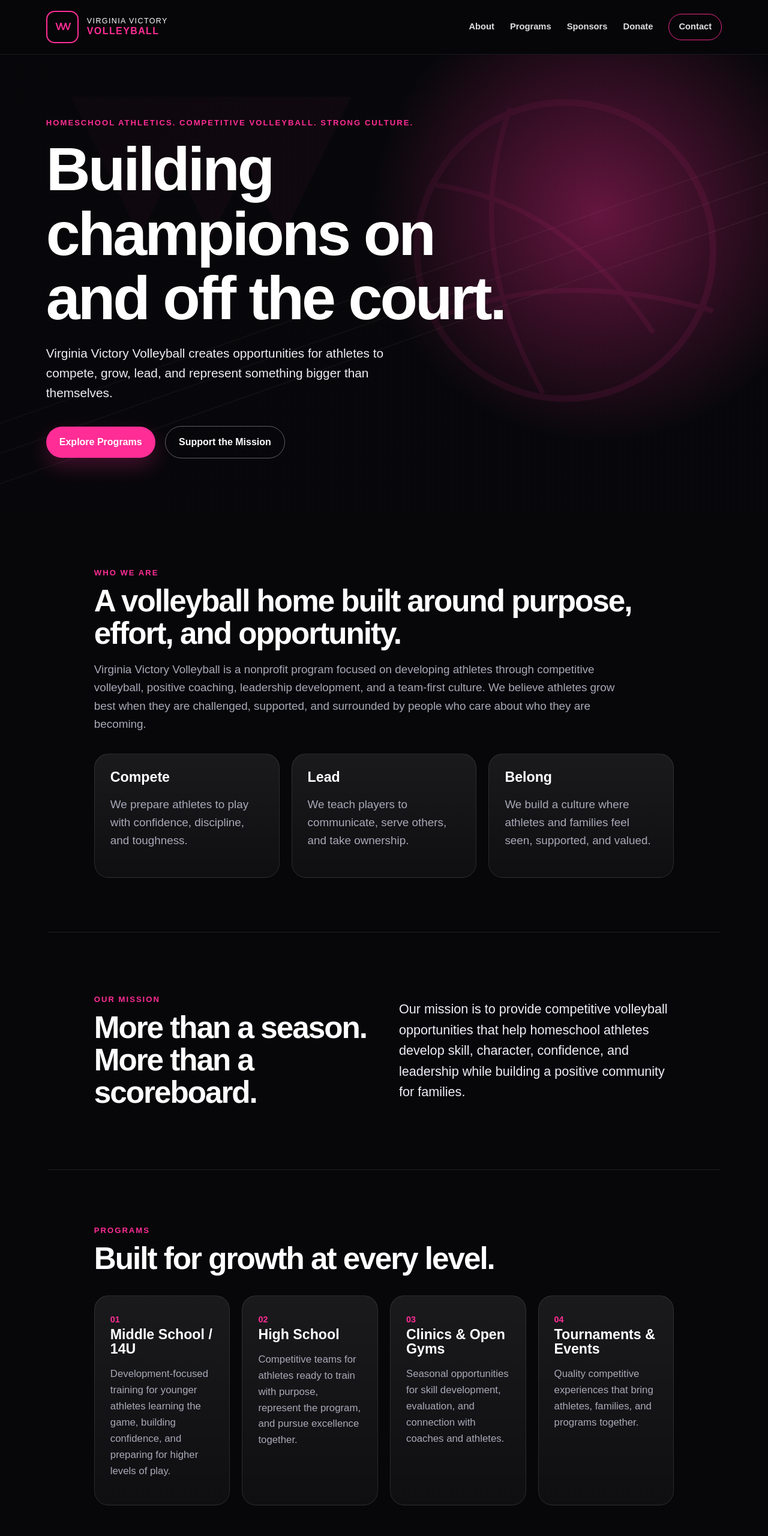
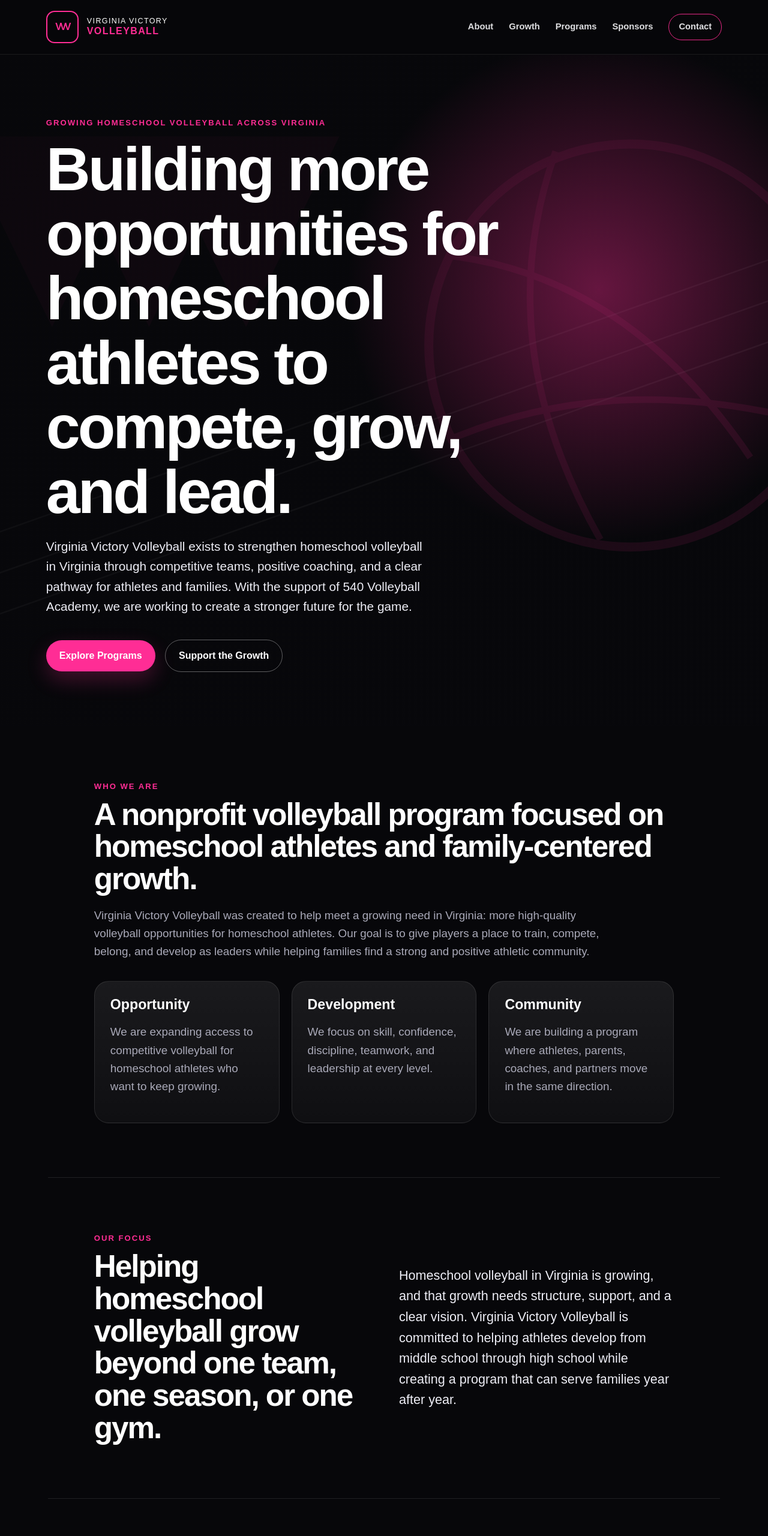
Before and after one commit to vavictoryvolleyball/website, a plain HTML site: page index.html in a window 1280 px wide. Shown: the top 2560 px of the page at 60% size. Drawn offline with Linux system fonts and the light colour scheme; files whose address does not match are found by name.

Commit message:
Add files via upload

```diff
--- a/index.html
+++ b/index.html
@@ -4,7 +4,7 @@
   <meta charset="UTF-8" />
   <meta name="viewport" content="width=device-width, initial-scale=1.0" />
   <title>Virginia Victory Volleyball</title>
-  <meta name="description" content="Virginia Victory Volleyball builds confident athletes and strong leaders through competitive volleyball, positive culture, and opportunity." />
+  <meta name="description" content="Virginia Victory Volleyball is helping grow homeschool volleyball in Virginia through competitive opportunities, strong culture, and support from 540 Volleyball Academy." />
   <link rel="stylesheet" href="styles.css" />
 </head>
 <body>
@@ -16,9 +16,9 @@
     <button class="nav-toggle" aria-label="Toggle navigation">☰</button>
     <nav class="site-nav">
       <a href="#about">About</a>
+      <a href="#growth">Growth</a>
       <a href="#programs">Programs</a>
       <a href="#sponsors">Sponsors</a>
-      <a href="#donate">Donate</a>
       <a href="#contact" class="nav-cta">Contact</a>
     </nav>
   </header>
@@ -27,84 +27,92 @@
     <section class="hero">
       <div class="hero-overlay"></div>
       <div class="hero-content">
-        <p class="eyebrow">Homeschool athletics. Competitive volleyball. Strong culture.</p>
-        <h1>Building champions on and off the court.</h1>
-        <p class="hero-copy">Virginia Victory Volleyball creates opportunities for athletes to compete, grow, lead, and represent something bigger than themselves.</p>
+        <p class="eyebrow">Growing homeschool volleyball across Virginia</p>
+        <h1>Building more opportunities for homeschool athletes to compete, grow, and lead.</h1>
+        <p class="hero-copy">Virginia Victory Volleyball exists to strengthen homeschool volleyball in Virginia through competitive teams, positive coaching, and a clear pathway for athletes and families. With the support of 540 Volleyball Academy, we are working to create a stronger future for the game.</p>
         <div class="hero-actions">
           <a href="#programs" class="btn btn-primary">Explore Programs</a>
-          <a href="#donate" class="btn btn-secondary">Support the Mission</a>
+          <a href="#sponsors" class="btn btn-secondary">Support the Growth</a>
         </div>
       </div>
     </section>
 
     <section class="section intro" id="about">
       <div class="section-kicker">Who We Are</div>
-      <h2>A volleyball home built around purpose, effort, and opportunity.</h2>
-      <p>Virginia Victory Volleyball is a nonprofit program focused on developing athletes through competitive volleyball, positive coaching, leadership development, and a team-first culture. We believe athletes grow best when they are challenged, supported, and surrounded by people who care about who they are becoming.</p>
+      <h2>A nonprofit volleyball program focused on homeschool athletes and family-centered growth.</h2>
+      <p>Virginia Victory Volleyball was created to help meet a growing need in Virginia: more high-quality volleyball opportunities for homeschool athletes. Our goal is to give players a place to train, compete, belong, and develop as leaders while helping families find a strong and positive athletic community.</p>
       <div class="values-grid">
         <article>
-          <h3>Compete</h3>
-          <p>We prepare athletes to play with confidence, discipline, and toughness.</p>
+          <h3>Opportunity</h3>
+          <p>We are expanding access to competitive volleyball for homeschool athletes who want to keep growing.</p>
         </article>
         <article>
-          <h3>Lead</h3>
-          <p>We teach players to communicate, serve others, and take ownership.</p>
+          <h3>Development</h3>
+          <p>We focus on skill, confidence, discipline, teamwork, and leadership at every level.</p>
         </article>
         <article>
-          <h3>Belong</h3>
-          <p>We build a culture where athletes and families feel seen, supported, and valued.</p>
+          <h3>Community</h3>
+          <p>We are building a program where athletes, parents, coaches, and partners move in the same direction.</p>
         </article>
       </div>
     </section>
 
-    <section class="section split mission">
+    <section class="section split mission" id="growth">
       <div>
-        <div class="section-kicker">Our Mission</div>
-        <h2>More than a season. More than a scoreboard.</h2>
+        <div class="section-kicker">Our Focus</div>
+        <h2>Helping homeschool volleyball grow beyond one team, one season, or one gym.</h2>
       </div>
-      <p>Our mission is to provide competitive volleyball opportunities that help homeschool athletes develop skill, character, confidence, and leadership while building a positive community for families.</p>
+      <p>Homeschool volleyball in Virginia is growing, and that growth needs structure, support, and a clear vision. Virginia Victory Volleyball is committed to helping athletes develop from middle school through high school while creating a program that can serve families year after year.</p>
     </section>
 
     <section class="section programs" id="programs">
       <div class="section-kicker">Programs</div>
-      <h2>Built for growth at every level.</h2>
+      <h2>A pathway for athletes at every stage.</h2>
       <div class="card-grid">
         <article class="program-card">
           <span>01</span>
           <h3>Middle School / 14U</h3>
-          <p>Development-focused training for younger athletes learning the game, building confidence, and preparing for higher levels of play.</p>
+          <p>A development-focused entry point where younger athletes learn the game, build confidence, and prepare for higher levels of competition.</p>
         </article>
         <article class="program-card">
           <span>02</span>
-          <h3>High School</h3>
-          <p>Competitive teams for athletes ready to train with purpose, represent the program, and pursue excellence together.</p>
+          <h3>High School Volleyball</h3>
+          <p>Competitive teams for homeschool athletes ready to train with purpose, represent the program, and pursue excellence together.</p>
         </article>
         <article class="program-card">
           <span>03</span>
           <h3>Clinics & Open Gyms</h3>
-          <p>Seasonal opportunities for skill development, evaluation, and connection with coaches and athletes.</p>
+          <p>Training opportunities that help athletes improve skills, connect with coaches, and continue developing outside the regular season.</p>
         </article>
         <article class="program-card">
           <span>04</span>
           <h3>Tournaments & Events</h3>
-          <p>Quality competitive experiences that bring athletes, families, and programs together.</p>
+          <p>Competitive experiences that bring homeschool athletes, families, and programs together while raising the level of play in Virginia.</p>
         </article>
       </div>
     </section>
 
     <section class="section partner">
       <div class="partner-box">
-        <p class="eyebrow">Proud local partnership</p>
+        <p class="eyebrow">Supported by a strong local volleyball partner</p>
         <h2>Powered by 540 Volleyball Academy</h2>
-        <p>Virginia Victory Volleyball is proud to build a strong relationship with 540 Volleyball Academy as a practice, training, and match home for our athletes.</p>
+        <p>Virginia Victory Volleyball is proud to work with 540 Volleyball Academy as a key partner in training, facilities, and program growth. Their support helps provide athletes with a serious volleyball environment while giving homeschool families a stronger foundation for long-term success.</p>
       </div>
+    </section>
+
+    <section class="section split mission">
+      <div>
+        <div class="section-kicker">Why It Matters</div>
+        <h2>Growth requires more than registration numbers. It requires a culture.</h2>
+      </div>
+      <p>We want homeschool volleyball in Virginia to be known for strong coaching, disciplined teams, supportive families, and athletes who compete with confidence. Our program is built to help players grow on the court while learning habits that carry into school, work, family, and life.</p>
     </section>
 
     <section class="section sponsors" id="sponsors">
       <div>
         <div class="section-kicker">Sponsors</div>
-        <h2>Help us create opportunity.</h2>
-        <p>Sponsors help reduce costs for families, support uniforms and equipment, fund events, and expand access for athletes who want to compete.</p>
+        <h2>Help us expand access for more athletes.</h2>
+        <p>Sponsors and donors help reduce costs for families, support facility time, uniforms, equipment, clinics, tournaments, and future growth. Every contribution helps build a stronger homeschool volleyball pathway in Virginia.</p>
       </div>
       <a href="#contact" class="btn btn-primary">Become a Sponsor</a>
     </section>
@@ -112,8 +120,8 @@
     <section class="section donate" id="donate">
       <div class="donate-content">
         <div class="section-kicker">Support</div>
-        <h2>Your support helps athletes play, grow, and lead.</h2>
-        <p>We are building a program that puts athletes first. Donations and sponsorships directly support player development, facility costs, equipment, uniforms, and expanded opportunities for families.</p>
+        <h2>Your support helps build the future of homeschool volleyball.</h2>
+        <p>Virginia Victory Volleyball is building something bigger than a season. Donations and sponsorships help us serve more athletes, strengthen training opportunities, and create a sustainable program for homeschool families across Virginia.</p>
         <a href="#contact" class="btn btn-secondary">Ask About Giving</a>
       </div>
     </section>
@@ -132,7 +140,7 @@
 
   <footer class="site-footer">
     <p>© <span id="year"></span> Virginia Victory Volleyball. All rights reserved.</p>
-    <p>Building champions on and off the court.</p>
+    <p>Growing homeschool volleyball in Virginia with the support of 540 Volleyball Academy.</p>
   </footer>
 
   <script src="script.js"></script>
```
